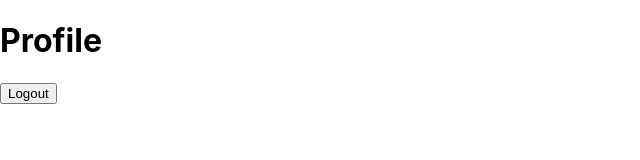
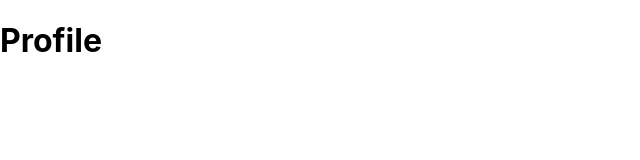
Before and after one commit to pphilippersson6/socialappfrontend, a React (Create React App) app: page /profile in a window 1280 px wide. Shown: the top 160 px of the page, without its empty margins (0-640 px from the left). Built offline with nearby package versions, Linux system fonts and the light colour scheme.

Commit message:
removed button

```diff
--- a/src/components/Profile.js
+++ b/src/components/Profile.js
@@ -1,22 +1,8 @@
 import React from 'react';
-
-const Profile = () => {
-  const handleLogout = () => {
-
-    localStorage.removeItem('user');
-
-    window.location.href = 'src/components/Login.js';
-  };
-
-  return (
-    <div>
-      <h1>Profile</h1>
-      {/* Your profile content goes here */}
-
-      {/* Logout button */}
-      <button onClick={handleLogout}>Logout</button>
-    </div>
-  );
-};
-
-export default Profile;
+export default function Profile() {
+    return (
+        <div>
+        <h1>Profile</h1>
+        </div>
+    );
+}
```
